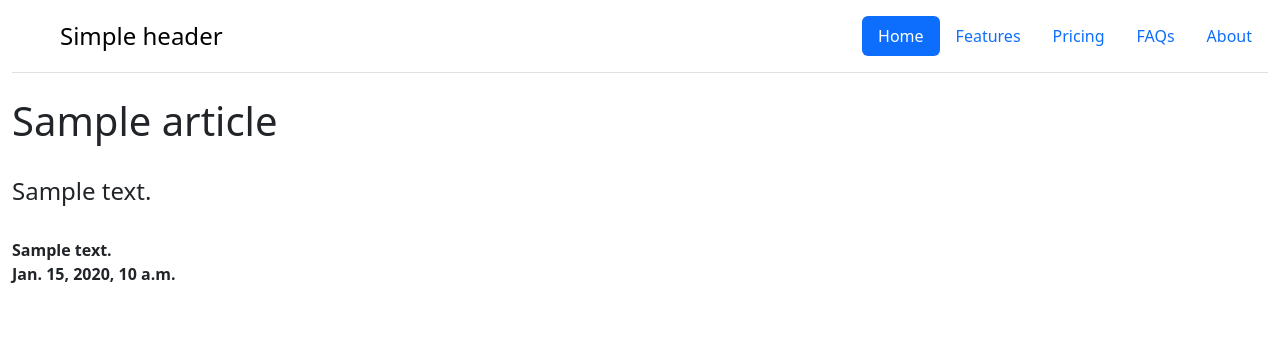
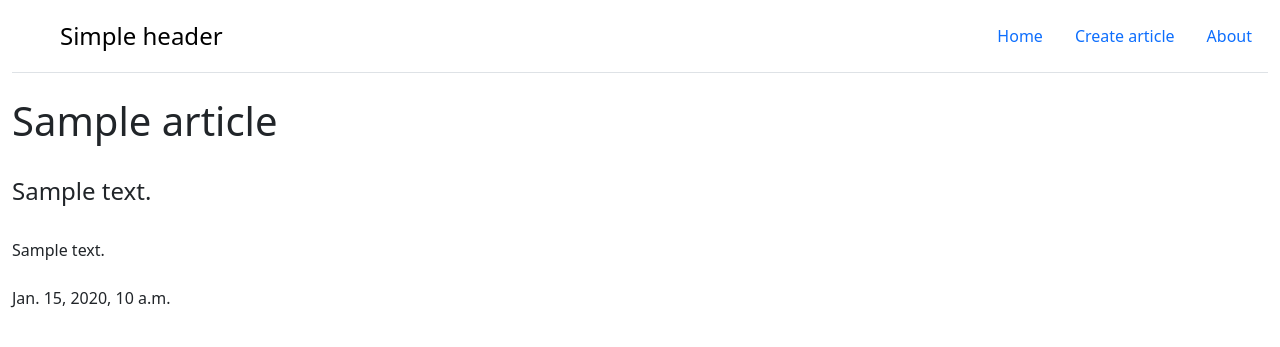
Before and after one commit to SDWLAD/MyBlog, a Django app: template blog/templates/article.html in a window 1280 px wide. Shown: the top 347 px of the page. Run offline with Django 5.2, Linux system fonts and the light colour scheme; the template is opened without the code that fills it: most values are stand-ins (such as "Sample title", 1, 10 or a date in 2020).

Commit message:
Added page "create article"

```diff
--- a/blog/templates/article.html
+++ b/blog/templates/article.html
@@ -6,7 +6,7 @@
 <div class="article">
     <h1>{{ article.title }}</h1><br>
     <h4>{{ article.describe }}</h4><br>
-    <b>{{ article.content }}</b><br>
-    <b>{{ article.created_at }}</b><br>
+    {{ article.content }}<br><br>
+    {{ article.created_at }}<br>
 </div>
 {% endblock content %}
--- a/blog/templates/base.html
+++ b/blog/templates/base.html
@@ -20,10 +20,8 @@
         </a>
 
         <ul class="nav nav-pills">
-          <li class="nav-item"><a href="#" class="nav-link active" aria-current="page">Home</a></li>
-          <li class="nav-item"><a href="#" class="nav-link">Features</a></li>
-          <li class="nav-item"><a href="#" class="nav-link">Pricing</a></li>
-          <li class="nav-item"><a href="#" class="nav-link">FAQs</a></li>
+          <li class="nav-item"><a href="/" class="nav-link">Home</a></li>
+          <li class="nav-item"><a href="/create-article" class="nav-link">Create article</a></li>
           <li class="nav-item"><a href="#" class="nav-link">About</a></li>
         </ul>
       </header>
--- a/blog/urls.py
+++ b/blog/urls.py
@@ -4,4 +4,6 @@ from . import views
 urlpatterns = [
     path('', views.index, name='index'),
     path('<int:id>', views.article, name='article'),
+    path('create-article', views.create_article, name='create-article'),
+
 ]
```
Also changed, not shown: blog/forms.py (added, +7 -0 lines), blog/templates/create_article.html (added, +11 -0 lines), blog/views.py (+12 -2 lines), db.sqlite3.
